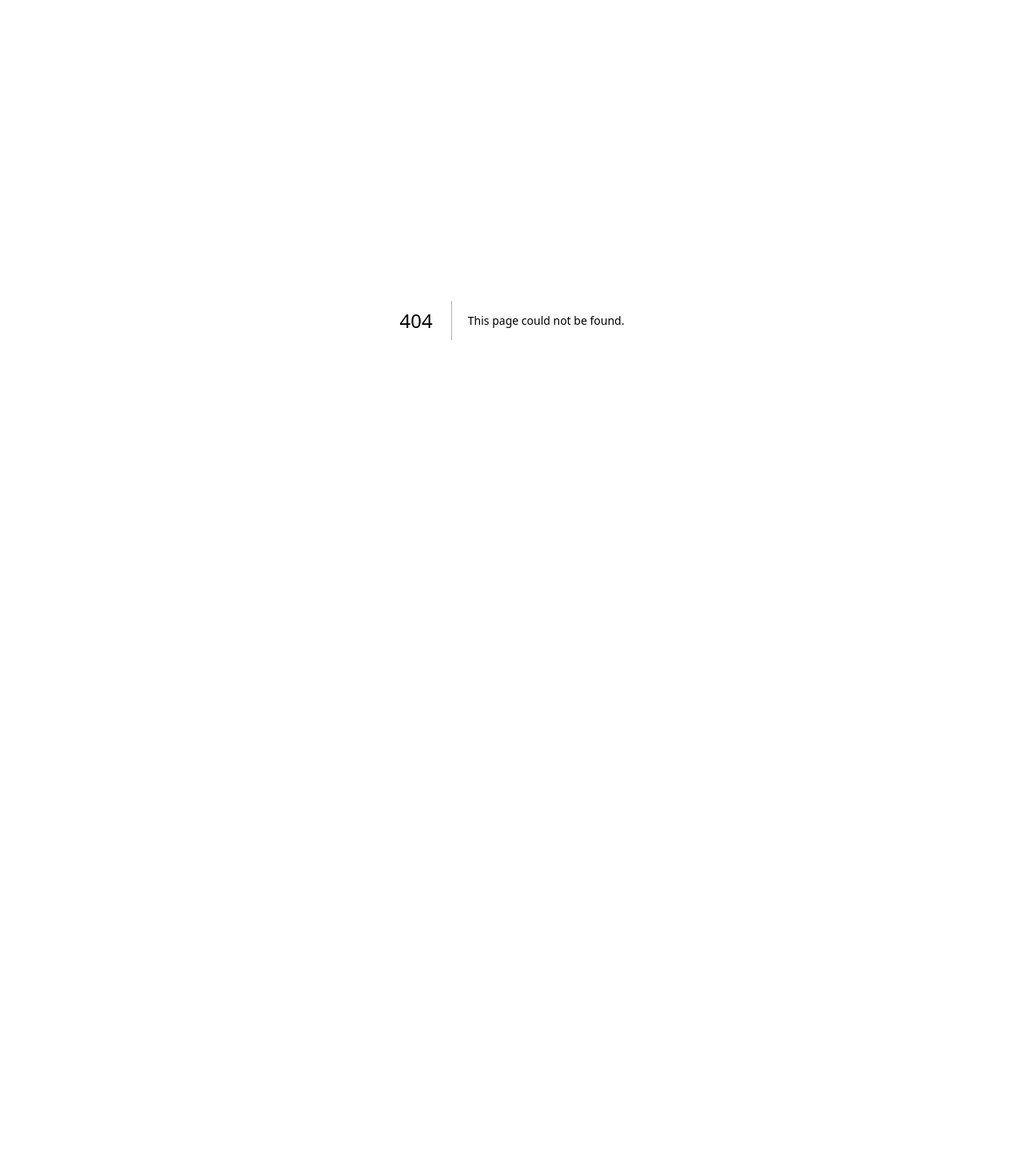
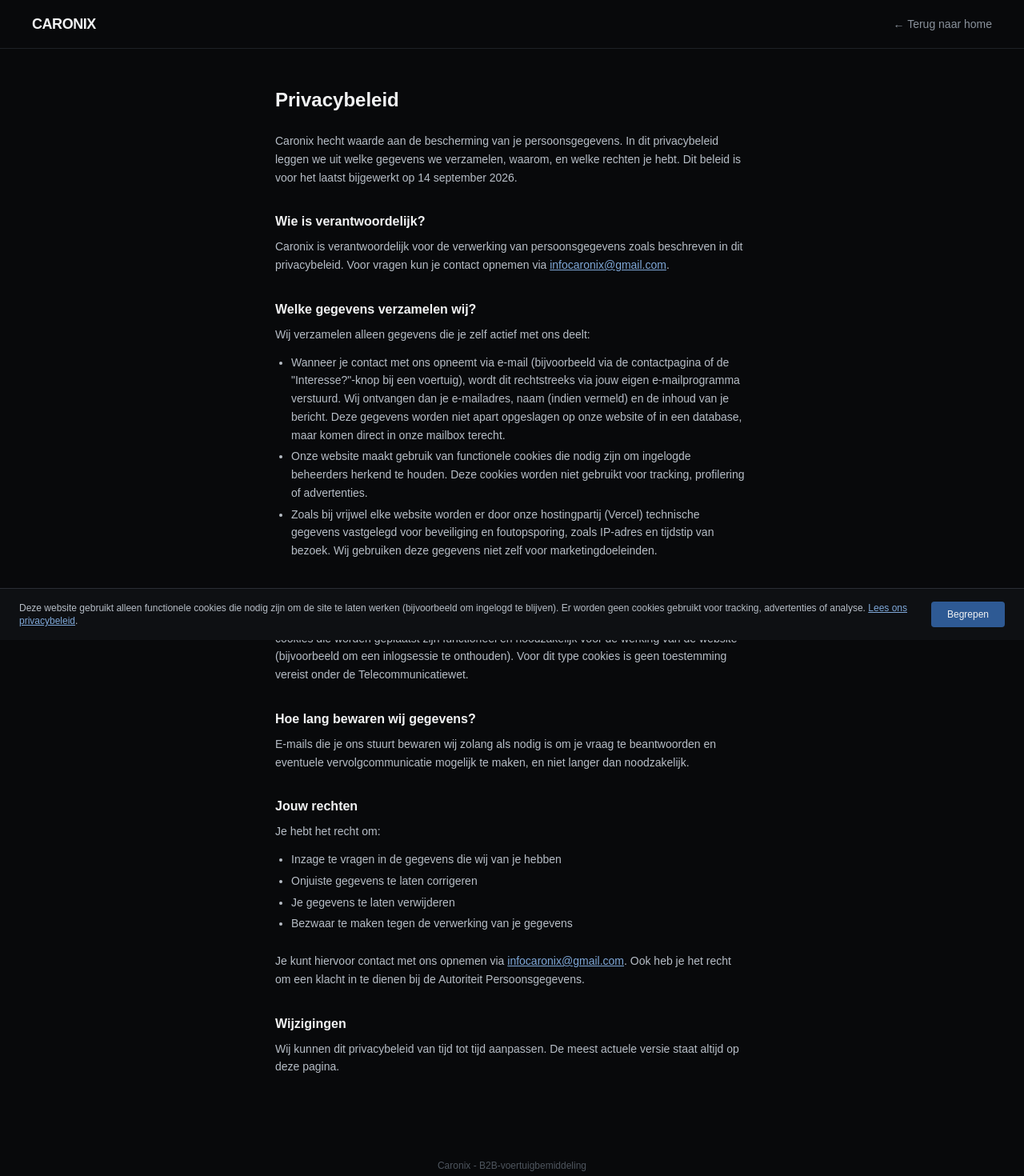
Before and after one commit to caronix-EU/caronix, a Next.js app: page /privacybeleid in a window 1280 px wide. Before the commit this address had no page. Shown: the top 1470 px of the page at 80% size. Before the commit the page ends 800 px from the top, so only its background shows below. Built offline with nearby package versions, Linux system fonts and the light colour scheme.

Commit message:
cookiebanner en privacybeleid pagina toegevoegd

```diff
--- /dev/null
+++ b/app/CookieBanner.tsx
@@ -0,0 +1,46 @@
+"use client";
+
+import { useEffect, useState } from "react";
+import Link from "next/link";
+
+export default function CookieBanner() {
+  const [visible, setVisible] = useState(false);
+
+  useEffect(() => {
+    const consent = localStorage.getItem("caronix-cookie-notice-seen");
+    if (!consent) {
+      setVisible(true);
+    }
+  }, []);
+
+  function handleAccept() {
+    localStorage.setItem("caronix-cookie-notice-seen", "true");
+    setVisible(false);
+  }
+
+  if (!visible) return null;
+
+  return (
+    <div
+      className="fixed bottom-0 left-0 right-0 z-50 px-6 py-4 border-t flex flex-col sm:flex-row items-start sm:items-center justify-between gap-4"
+      style={{ backgroundColor: "#0E1013", borderColor: "#2A2E34" }}
+    >
+      <p className="text-xs" style={{ color: "#B7BEC7" }}>
+        Deze website gebruikt alleen functionele cookies die nodig zijn om de site te laten
+        werken (bijvoorbeeld om ingelogd te blijven). Er worden geen cookies gebruikt voor
+        tracking, advertenties of analyse.{" "}
+        <Link href="/privacybeleid" className="underline" style={{ color: "#7FA8D9" }}>
+          Lees ons privacybeleid
+        </Link>
+        .
+      </p>
+      <button
+        onClick={handleAccept}
+        className="shrink-0 px-5 py-2 rounded-sm text-xs whitespace-nowrap"
+        style={{ backgroundColor: "#2E5A94", color: "#F2F3F4" }}
+      >
+        Begrepen
+      </button>
+    </div>
+  );
+}
--- a/app/layout.tsx
+++ b/app/layout.tsx
@@ -1,6 +1,7 @@
 import type { Metadata } from "next";
 import { Geist, Geist_Mono } from "next/font/google";
 import "./globals.css";
+import CookieBanner from "./CookieBanner";
 
 const geistSans = Geist({
   variable: "--font-geist-sans",
@@ -24,7 +25,10 @@ export default function RootLayout({ children }: LayoutProps<"/">) {
       lang="nl"
       className={`${geistSans.variable} ${geistMono.variable} h-full antialiased`}
     >
-      <body className="min-h-full flex flex-col">{children}</body>
+      <body className="min-h-full flex flex-col">
+        {children}
+        <CookieBanner />
+      </body>
     </html>
   );
 }
--- /dev/null
+++ b/app/privacybeleid/page.tsx
@@ -0,0 +1,129 @@
+import Link from "next/link";
+
+export const metadata = {
+  title: "Privacybeleid | Caronix",
+  description: "Lees hoe Caronix omgaat met persoonsgegevens en cookies.",
+};
+
+export default function PrivacybeleidPage() {
+  return (
+    <div className="min-h-screen w-full" style={{ backgroundColor: "#08090B" }}>
+      <div
+        className="flex items-center justify-between px-6 md:px-10 py-4 border-b"
+        style={{ borderColor: "#1E2126" }}
+      >
+        <Link
+          href="/"
+          className="text-lg tracking-tight"
+          style={{ color: "#F2F3F4", fontFamily: "'Space Grotesk', sans-serif", fontWeight: 700 }}
+        >
+          CARONIX
+        </Link>
+        <Link href="/" className="text-sm" style={{ color: "#8A929C" }}>
+          ← Terug naar home
+        </Link>
+      </div>
+
+      <div className="px-6 md:px-10 py-12 max-w-2xl mx-auto text-sm leading-relaxed" style={{ color: "#B7BEC7" }}>
+        <h1
+          className="text-2xl mb-6"
+          style={{ color: "#F2F3F4", fontFamily: "'Space Grotesk', sans-serif", fontWeight: 600 }}
+        >
+          Privacybeleid
+        </h1>
+
+        <p className="mb-6">
+          Caronix hecht waarde aan de bescherming van je persoonsgegevens. In dit privacybeleid
+          leggen we uit welke gegevens we verzamelen, waarom, en welke rechten je hebt. Dit
+          beleid is voor het laatst bijgewerkt op {new Date().toLocaleDateString("nl-NL", { day: "numeric", month: "long", year: "numeric" })}.
+        </p>
+
+        <h2 className="text-base mb-2 mt-8" style={{ color: "#F2F3F4", fontWeight: 600 }}>
+          Wie is verantwoordelijk?
+        </h2>
+        <p className="mb-6">
+          Caronix is verantwoordelijk voor de verwerking van persoonsgegevens zoals beschreven in
+          dit privacybeleid. Voor vragen kun je contact opnemen via{" "}
+          <a href="mailto:infocaronix@gmail.com" className="underline" style={{ color: "#7FA8D9" }}>
+            infocaronix@gmail.com
+          </a>
+          .
+        </p>
+
+        <h2 className="text-base mb-2 mt-8" style={{ color: "#F2F3F4", fontWeight: 600 }}>
+          Welke gegevens verzamelen wij?
+        </h2>
+        <p className="mb-3">
+          Wij verzamelen alleen gegevens die je zelf actief met ons deelt:
+        </p>
+        <ul className="list-disc pl-5 mb-6 space-y-1">
+          <li>
+            Wanneer je contact met ons opneemt via e-mail (bijvoorbeeld via de contactpagina of de
+            &quot;Interesse?&quot;-knop bij een voertuig), wordt dit rechtstreeks via jouw eigen
+            e-mailprogramma verstuurd. Wij ontvangen dan je e-mailadres, naam (indien vermeld) en de
+            inhoud van je bericht. Deze gegevens worden niet apart opgeslagen op onze website of in
+            een database, maar komen direct in onze mailbox terecht.
+          </li>
+          <li>
+            Onze website maakt gebruik van functionele cookies die nodig zijn om ingelogde
+            beheerders herkend te houden. Deze cookies worden niet gebruikt voor tracking,
+            profilering of advertenties.
+          </li>
+          <li>
+            Zoals bij vrijwel elke website worden er door onze hostingpartij (Vercel) technische
+            gegevens vastgelegd voor beveiliging en foutopsporing, zoals IP-adres en tijdstip van
+            bezoek. Wij gebruiken deze gegevens niet zelf voor marketingdoeleinden.
+          </li>
+        </ul>
+
+        <h2 className="text-base mb-2 mt-8" style={{ color: "#F2F3F4", fontWeight: 600 }}>
+          Cookies
+        </h2>
+        <p className="mb-6">
+          Wij gebruiken op dit moment geen cookies voor tracking, analyse of advertenties. De
+          enige cookies die worden geplaatst zijn functioneel en noodzakelijk voor de werking van
+          de website (bijvoorbeeld om een inlogsessie te onthouden). Voor dit type cookies is geen
+          toestemming vereist onder de Telecommunicatiewet.
+        </p>
+
+        <h2 className="text-base mb-2 mt-8" style={{ color: "#F2F3F4", fontWeight: 600 }}>
+          Hoe lang bewaren wij gegevens?
+        </h2>
+        <p className="mb-6">
+          E-mails die je ons stuurt bewaren wij zolang als nodig is om je vraag te beantwoorden en
+          eventuele vervolgcommunicatie mogelijk te maken, en niet langer dan noodzakelijk.
+        </p>
+
+        <h2 className="text-base mb-2 mt-8" style={{ color: "#F2F3F4", fontWeight: 600 }}>
+          Jouw rechten
+        </h2>
+        <p className="mb-3">Je hebt het recht om:</p>
+        <ul className="list-disc pl-5 mb-6 space-y-1">
+          <li>Inzage te vragen in de gegevens die wij van je hebben</li>
+          <li>Onjuiste gegevens te laten corrigeren</li>
+          <li>Je gegevens te laten verwijderen</li>
+          <li>Bezwaar te maken tegen de verwerking van je gegevens</li>
+        </ul>
+        <p className="mb-6">
+          Je kunt hiervoor contact met ons opnemen via{" "}
+          <a href="mailto:infocaronix@gmail.com" className="underline" style={{ color: "#7FA8D9" }}>
+            infocaronix@gmail.com
+          </a>
+          . Ook heb je het recht om een klacht in te dienen bij de Autoriteit Persoonsgegevens.
+        </p>
+
+        <h2 className="text-base mb-2 mt-8" style={{ color: "#F2F3F4", fontWeight: 600 }}>
+          Wijzigingen
+        </h2>
+        <p className="mb-6">
+          Wij kunnen dit privacybeleid van tijd tot tijd aanpassen. De meest actuele versie staat
+          altijd op deze pagina.
+        </p>
+      </div>
+
+      <div className="p-6 md:p-8 text-xs text-center" style={{ color: "#4E555E" }}>
+        Caronix - B2B-voertuigbemiddeling
+      </div>
+    </div>
+  );
+}
```
